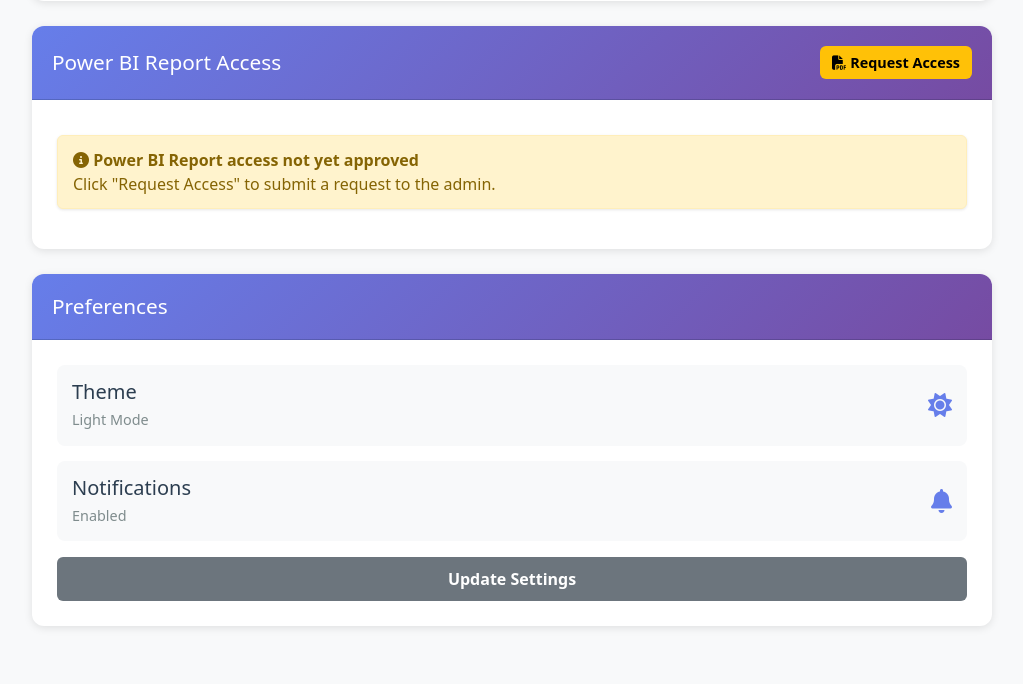
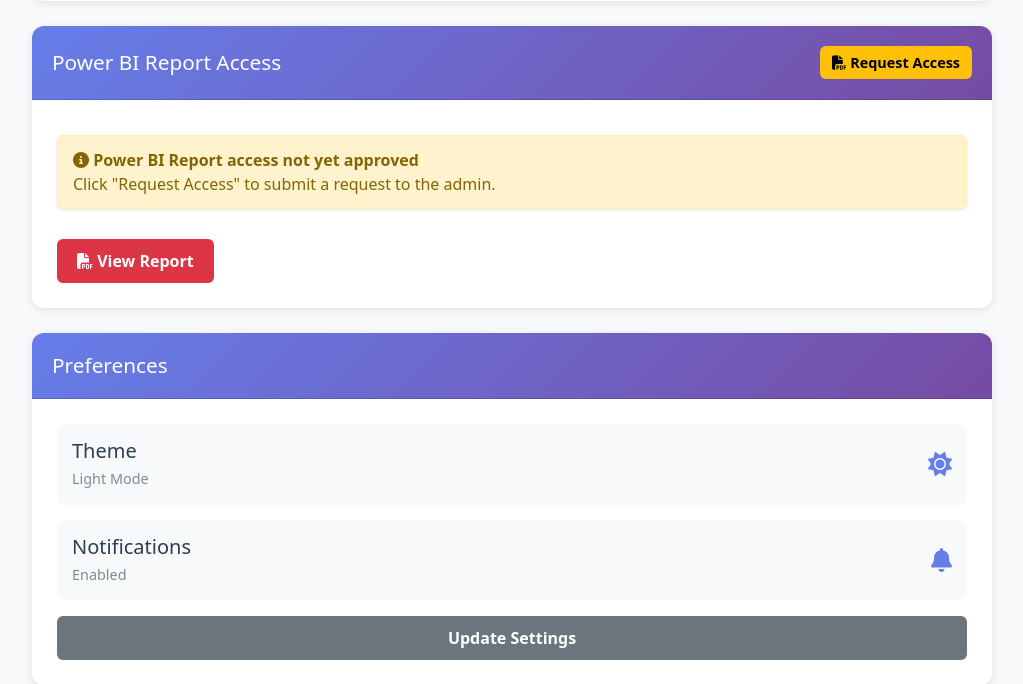
Before and after one commit to Elhaammaaz/project-inspection-app, a Flask app: page /profile in a window 1280 px wide. Shown: the part 622-1306 px from the top of the page, without its empty margins (128-1151 px from the left). Run offline with Flask 3, Linux system fonts and the light colour scheme; a user stored in the database is signed in; data comes from the database, SQL or seed files in the repository; data that the repository does not hold is empty.

Commit message:
fix: Make View Report button always visible on profile page

```diff
--- a/templates/profile.html
+++ b/templates/profile.html
@@ -83,9 +83,6 @@
                         <strong>You have access to the Power BI Report</strong>
                         <p class="mb-0">Approved on: {{ current_user.reports_approved_date.strftime('%B %d, %Y') if current_user.reports_approved_date else 'Approved' }}</p>
                     </div>
-                    <a href="{{ url_for('view_powerbi_report') }}" class="btn btn-danger">
-                        <i class="fas fa-file-pdf"></i> View Report
-                    </a>
                 {% else %}
                     <div class="alert alert-warning">
                         <i class="fas fa-info-circle"></i>
@@ -116,6 +113,9 @@
                         </div>
                     {% endif %}
                 {% endif %}
+                <a href="{{ url_for('view_powerbi_report') }}" class="btn btn-danger" style="margin-top: 15px;">
+                    <i class="fas fa-file-pdf"></i> View Report
+                </a>
             </div>
         </div>
         <!-- Pending Changes Card -->
```
